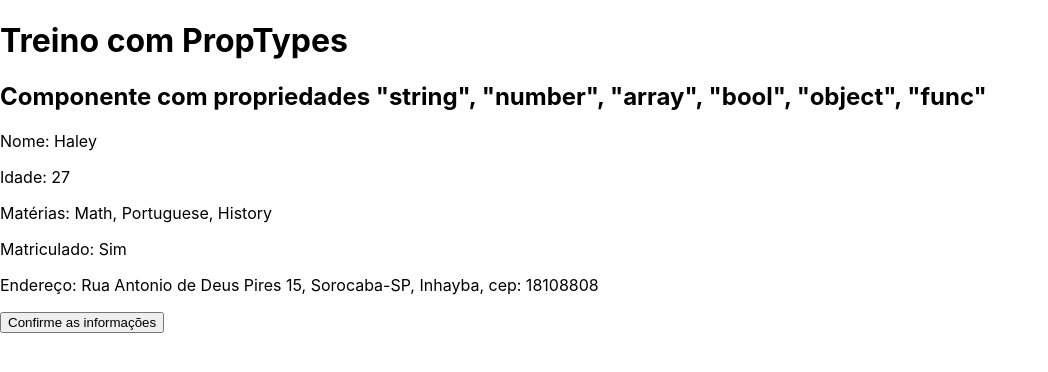
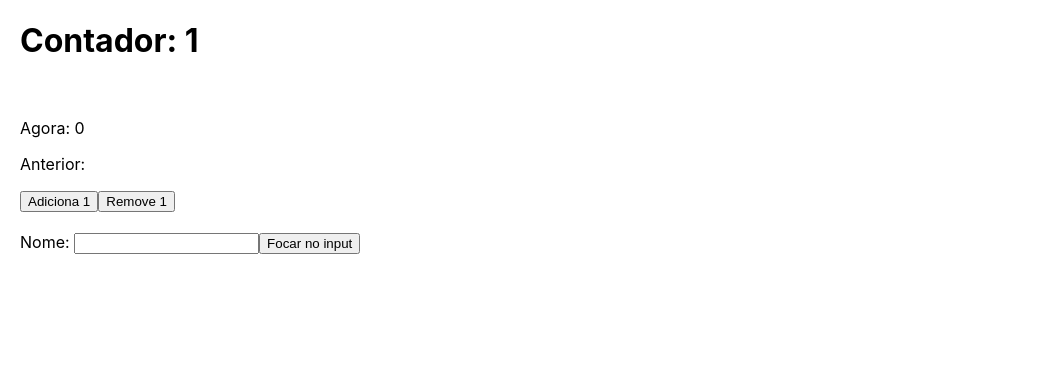
Before and after one commit to Alice7H/advanced-reactjs-dio, a React (Create React App) app: page / in a window 1280 px wide. Shown: the top 372 px of the page, without its empty margins (0-1048 px from the left). Built offline with nearby package versions, Linux system fonts and the light colour scheme.

Commit message:
working with refs

```diff
--- a/src/App.js
+++ b/src/App.js
@@ -1,29 +1,47 @@
-import React from 'react';
-import Exercise from './components/Exercise';
+import React, { useState, useEffect, useRef } from 'react';
 
 function App() {
-  const handleClick = () => {
-    console.log('Informações confirmadas');
-  }
+  const [count, setCount] = useState(0);
+  const prevCountRef = useRef();
+  const inputRef = useRef();
+  const valueRef = useRef(1);
 
-  const objAddress = {
-    cep: "18108808",
-    state: "SP",
-    city: "Sorocaba",
-    street: "Rua Antonio de Deus Pires",
-    district: "Inhayba",
-    number: 15
-  }
+  const handleClick = () => inputRef.current.focus();
+
+  const increment = () => setCount((count) => count + 1);
+  const decrement = () => setCount((count) => count - 1);
+
+  useEffect(() => {
+    prevCountRef.current = count;
+  }, [count]);
+
+  useEffect(() => {
+    setTimeout(() => {
+      console.log('passou aqui e não re-renderizou')
+      valueRef.current = 300;
+      console.log(valueRef.current);
+    }, 3000)
+  }, []);
 
   return (
-    <Exercise
-      onClick={handleClick}
-      subjects={['Math', 'Portuguese', 'History']}
-      isRegistered={true}
-      address={objAddress}
-      name="Haley"
-      age={27}
-    />
+    <div style={{ marginTop: '20px', marginLeft: '20px' }}>
+      <div>
+        <h1>Contador: {valueRef.current}</h1>
+      </div>
+      <br />
+      <div>
+        <p>Agora: {count}</p>
+        <p>Anterior: {prevCountRef.current}</p>
+        <button type="button" onClick={increment}>Adiciona 1</button>
+        <button type="button" onClick={decrement}>Remove 1</button>
+      </div>
+      <br />
+      <form>
+        <label htmlFor="name">Nome: </label>
+        <input type="text" id="name" name="name" ref={inputRef} />
+        <button onClick={handleClick}>Focar no input</button>
+      </form>
+    </div>
   );
 }
 
```
Also changed, not shown: 1 other file (tests, documents, lock files or other folders).
